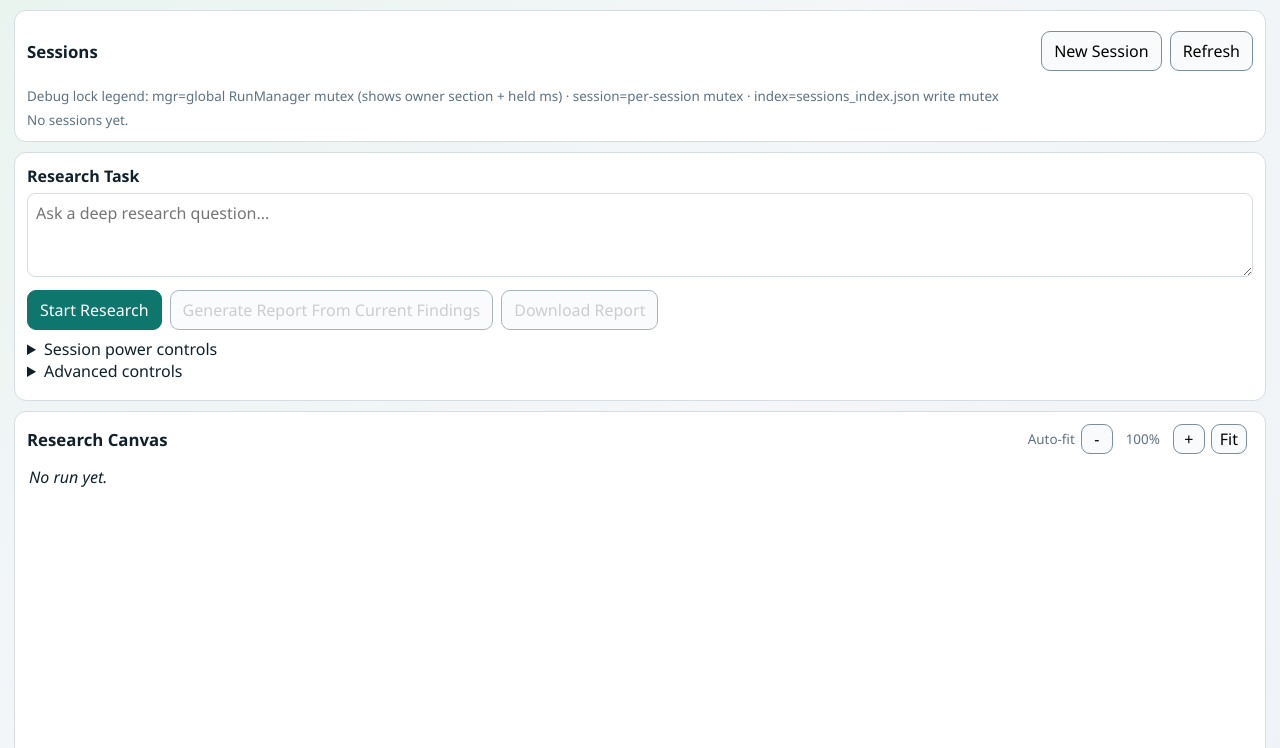
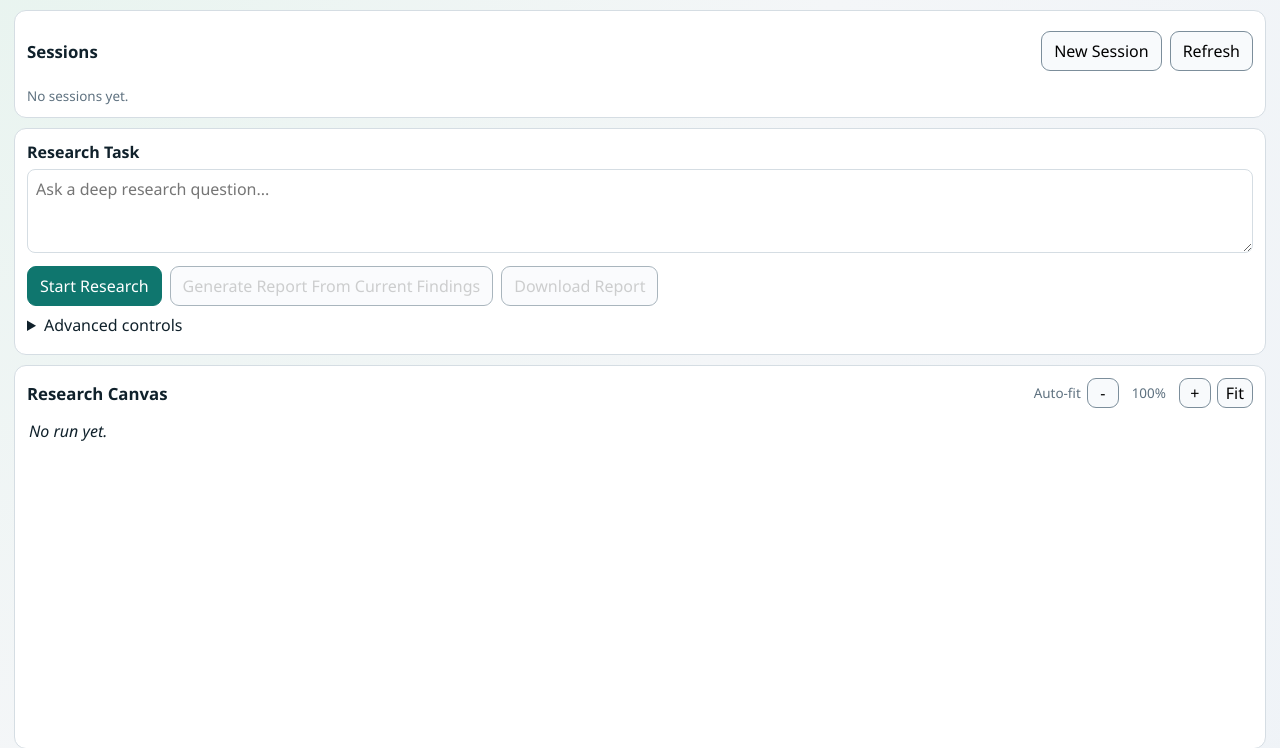
Before and after one commit to tl265/SearchBarbara, a FastAPI app: page / in a window 1280 px wide. Shown: the part 66-814 px from the top of the page. Run offline with FastAPI, Linux system fonts and the light colour scheme; data that the repository does not hold is empty; some libraries are stand-ins or nearby versions.

Commit message:
Polish UI controls and defaults for new session flow

```diff
--- a/app/static/app_v2.js
+++ b/app/static/app_v2.js
@@ -126,6 +126,8 @@ function resetWorkspaceForNewSession() {
   tokenSummaryEl.textContent = "-";
   usageEl.textContent = "";
   taskEl.value = "";
+  maxDepthEl.value = String(DEFAULT_MAX_DEPTH);
+  resultsPerQueryEl.value = String(DEFAULT_RESULTS_PER_QUERY);
   setTaskBoxLocked(false);
   setRunIdInUrl("");
   renderCanvas(null);
--- a/app/templates/index_v2.html
+++ b/app/templates/index_v2.html
@@ -3,7 +3,7 @@
 <head>
   <meta charset="utf-8" />
   <meta name="viewport" content="width=device-width, initial-scale=1" />
-  <title>SearchBarbara v02</title>
+  <title>SearchBarbara</title>
   <link rel="stylesheet" href="/static/styles_v2.css" />
 </head>
 <body>
@@ -41,15 +41,12 @@
         <button id="downloadBtn" disabled>Download Report</button>
       </div>
       <details>
-        <summary>Session power controls</summary>
+        <summary>Advanced controls</summary>
         <div class="dock-controls">
           <button id="pauseBtn" type="button" disabled>Pause Research</button>
           <button id="resumeBtn" type="button" disabled>Resume Research</button>
           <button id="abortBtn" type="button" disabled>Abort Research</button>
         </div>
-      </details>
-      <details>
-        <summary>Advanced controls</summary>
         <div class="advanced-grid">
           <label>Max depth <input id="maxDepth" type="number" value="{{ default_max_depth }}" min="1" max="8"></label>
           <label>Results/query <input id="resultsPerQuery" type="number" value="{{ default_results_per_query }}" min="1" max="30"></label>
--- a/web_config.json
+++ b/web_config.json
@@ -4,7 +4,7 @@
   "default_results_per_query": 1,
   "model": "gpt-4.1",
   "report_model": "gpt-5.2",
-  "ui_debug": true,
+  "ui_debug": false,
   "min_canvas_zoom": 0.3,
   "auto_fit_safety_px": 40,
   "heartbeat_interval_sec": 8
```
